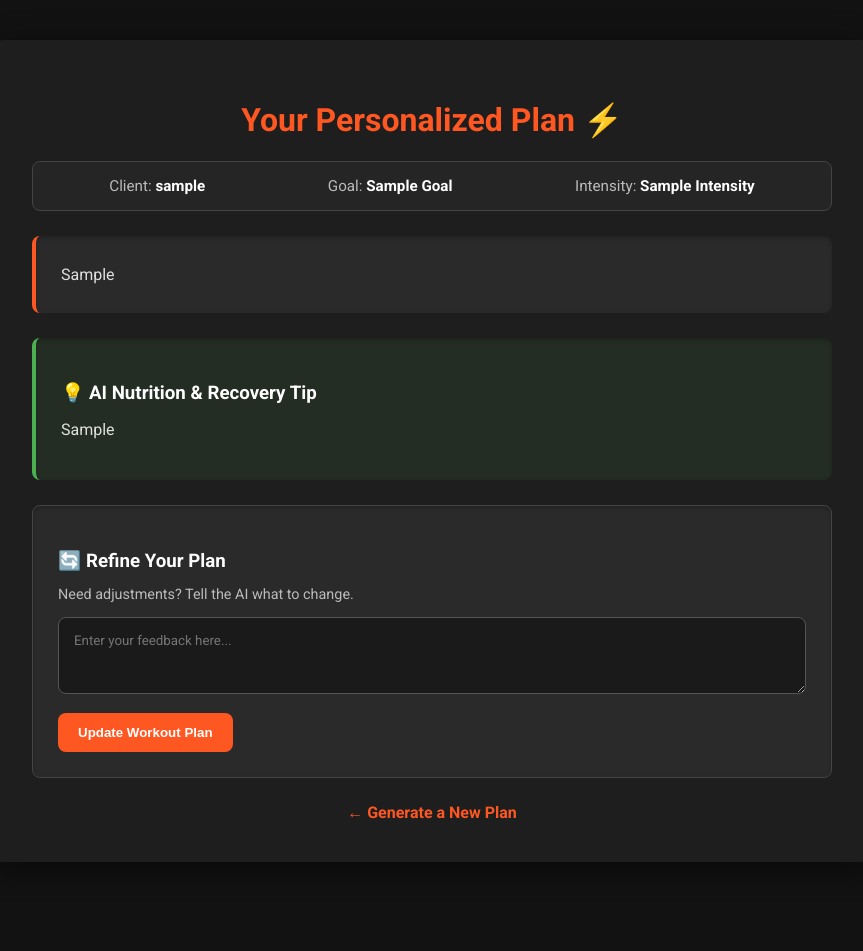
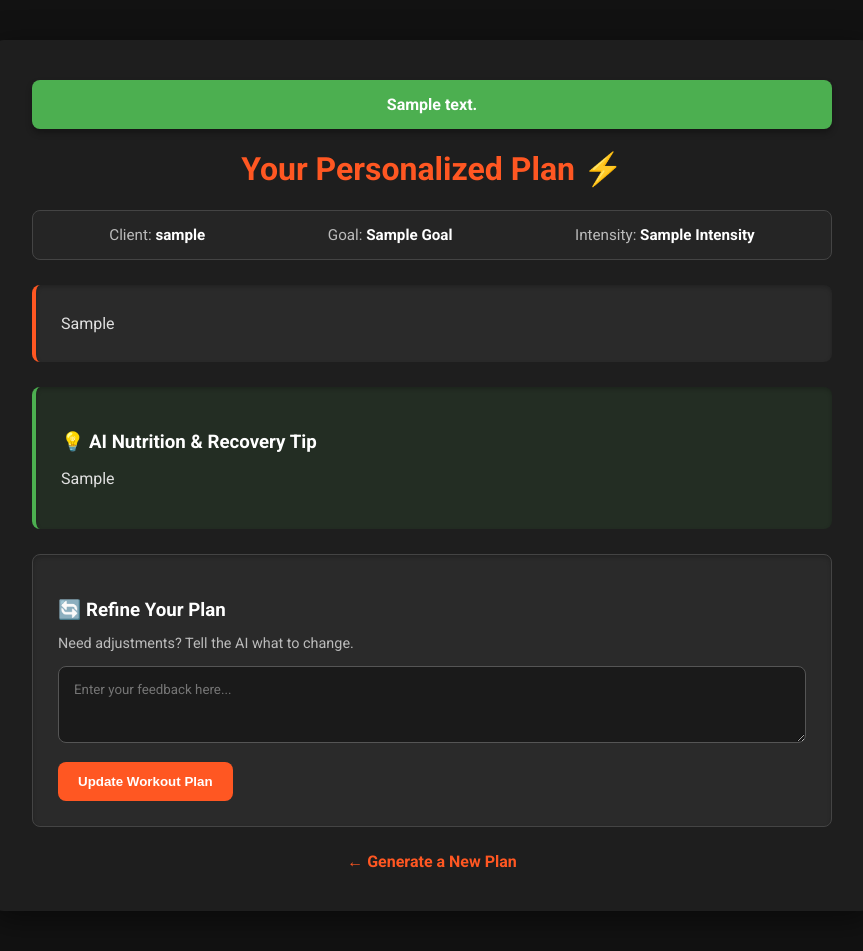
Before and after one commit to code4nigel/fitbuddy-ai, a FastAPI app: template templates/result.html in a window 1280 px wide. Shown: the whole page, without its empty margins (208-1071 px from the left). Before the commit the page ends 819 px from the top, so only its background shows below. Run offline with FastAPI, Linux system fonts and the light colour scheme; the template is opened without the code that fills it: most values are stand-ins (such as "Sample title", 1, 10 or a date in 2020).

Commit message:
final milestone completed with error 0 truely

```diff
--- a/app/main.py
+++ b/app/main.py
@@ -1,16 +1,18 @@
+import os
 from fastapi import FastAPI
 from fastapi.staticfiles import StaticFiles
-from fastapi.templating import Jinja2Templates
-from fastapi import Request
 from app.routes import router
+from app.database import Base, engine
 
-app = FastAPI()
+# 1. Ensure the SQLite database tables are created
+Base.metadata.create_all(bind=engine)
 
+# 2. Initialize the FastAPI application
+app = FastAPI(title="FitBuddy - AI Fitness Plan Generator")
+
+# 3. Mount static files safely (prevents crashes if the folder doesn't exist yet)
+if os.path.isdir("static"):
+    app.mount("/static", StaticFiles(directory="static"), name="static")
+
+# 4. Include all the routes we built in app/routes.py
 app.include_router(router)
-
-app.mount("/static", StaticFiles(directory="static"), name="static")
-
-templates = Jinja2Templates(directory="templates")
-
-from app.database import Base, engine
-Base.metadata.create_all(bind=engine)
--- a/templates/result.html
+++ b/templates/result.html
@@ -31,7 +31,18 @@
         h1 { color: #ff5722; text-align: center; }
         h3 { color: #ffffff; margin-bottom: 10px; }
 
-        /* 🔥 NEW: User Info Banner styling */
+        /* 🔥 NEW: Success Banner Styling */
+        .success-banner {
+            background-color: #4CAF50;
+            color: white;
+            padding: 15px;
+            border-radius: 8px;
+            margin-bottom: 20px;
+            text-align: center;
+            font-weight: 700;
+            box-shadow: 0 4px 6px rgba(0,0,0,0.3);
+        }
+
         .user-info {
             background: #252525;
             padding: 15px;
@@ -107,16 +118,22 @@
 <body>
 
     <div class="container">
+
+        <!-- 🔥 NEW: Success confirmation message block -->
+        {% if success_message %}
+            <div class="success-banner">
+                {{ success_message }}
+            </div>
+        {% endif %}
+
         <h1>Your Personalized Plan ⚡</h1>
 
-        <!-- 🔥 NEW: Binding the user data variables to the template -->
         <div class="user-info">
             <span>Client: <strong>{{ username }}</strong></span>
             <span>Goal: <strong>{{ goal|title }}</strong></span>
             <span>Intensity: <strong>{{ intensity|title }}</strong></span>
         </div>
 
-        <!-- 🔥 UPDATED: Using workout_plan instead of plan -->
         <div class="plan-box">{{ workout_plan }}</div>
 
         <div class="tip-box">
```
Also changed, not shown: app/routes.py (+3 -4 lines).
